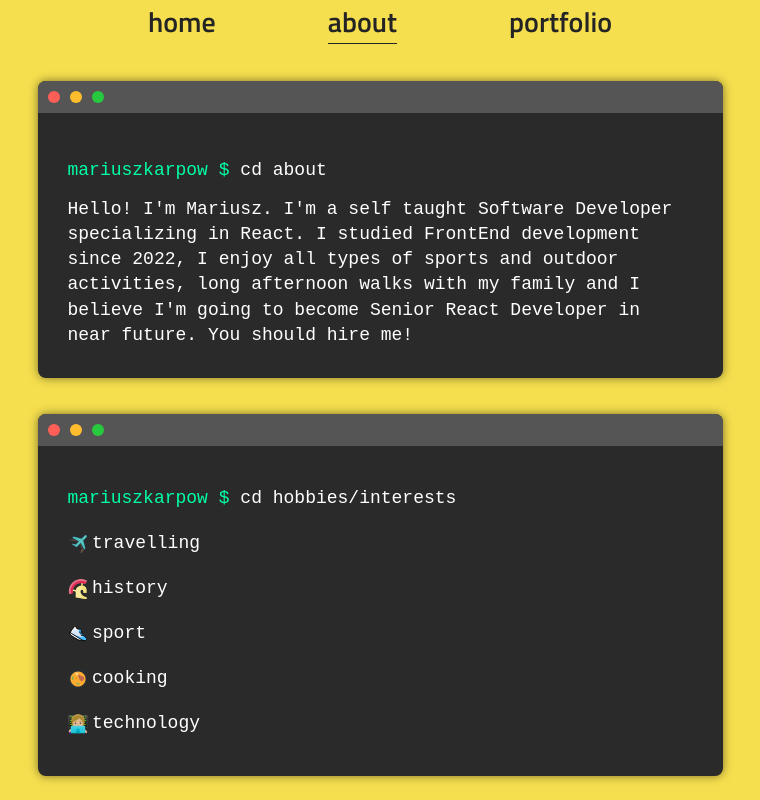
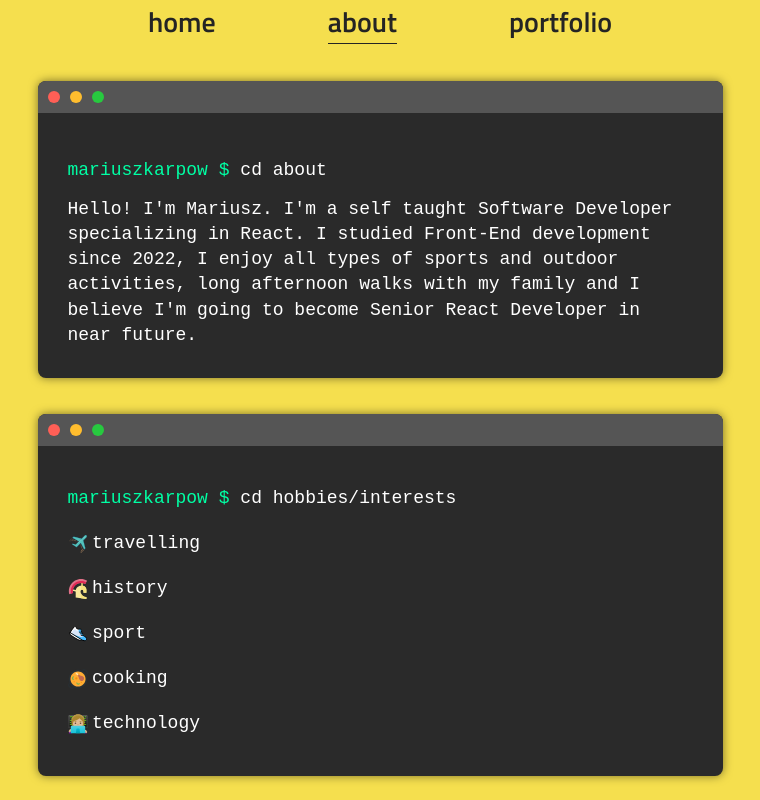
Before and after one commit to daeix/portfolio, a React (Vite) app: page /about in a window 1280 px wide. Shown: the top 800 px of the page, without its empty margins (260-1020 px from the left). Built offline with nearby package versions, Linux system fonts and the light colour scheme.

Commit message:
update all

```diff
--- a/src/About.jsx
+++ b/src/About.jsx
@@ -18,10 +18,10 @@ export default function About() {
 
           <p>
             Hello! I'm Mariusz. I'm a self taught Software Developer
-            specializing in React. I studied FrontEnd development since 2022, I
+            specializing in React. I studied Front-End development since 2022, I
             enjoy all types of sports and outdoor activities, long afternoon
             walks with my family and I believe I'm going to become Senior React
-            Developer in near future. You should hire me!
+            Developer in near future.
           </p>
         </div>
       </div>
--- a/src/App.jsx
+++ b/src/App.jsx
@@ -1,6 +1,4 @@
-import Header from "./Header"
 import Main from "./Main"
-import Footer from "./Footer"
 import About from "./About"
 import Portfolio from "./Portfolio"
 import { BrowserRouter, Routes, Route, Link } from "react-router-dom"
--- a/src/Header.jsx
+++ b/src/Header.jsx
@@ -1,6 +1,5 @@
 import React from "react"
 import { NavLink } from "react-router-dom"
-import { MdOutlineDarkMode } from "react-icons/md"
 
 export default function Header() {
   const activeStyles = {
--- a/src/Main.jsx
+++ b/src/Main.jsx
@@ -1,15 +1,12 @@
 import React from "react"
 import { NavLink } from "react-router-dom"
 import { BsArrowRightCircle } from "react-icons/bs"
-import { FaGithub, FaLinkedin } from "react-icons/fa"
-import { BsLinkedin } from "react-icons/bs"
-import { BsGithub } from "react-icons/bs"
+import { BsLinkedin, BsGithub } from "react-icons/bs"
 
 export default function Main() {
   return (
     <div className="home-page-flex-container">
       <img className="headshot" src="/self3.png" />
-      {/* <div className="headshot"></div> */}
       <div className="introduction-flex">
         <h2 className="introduction">
           HI, I'M A SOFTWARE <strong className="developer">DEVELOPER</strong>
--- a/src/index.css
+++ b/src/index.css
@@ -42,7 +42,6 @@ body {
   border-radius: 255px;
   border: 0px solid #242424;
   margin: 0 auto;
-  /* background-image: url(/self4.png); */
   background-size: cover;
   background-color: #242424;
 }
@@ -347,15 +346,22 @@ li {
 }
 
 .portfolio-link {
+  color: #302f2f;
   text-decoration: none;
   display: flex;
   align-items: center;
   gap: 0.1em;
   border: 1.5px solid black;
+  box-shadow: 2px 2px 2px #807d7d;
   padding: 0.25em 0.5em;
   border-radius: 25px;
   margin: 0.15em;
   background-color: rgb(216, 210, 210);
+}
+
+.portfolio-link:hover {
+  color: black;
+  font-size: 1.005em;
 }
 
 .social-icon-a {
```
